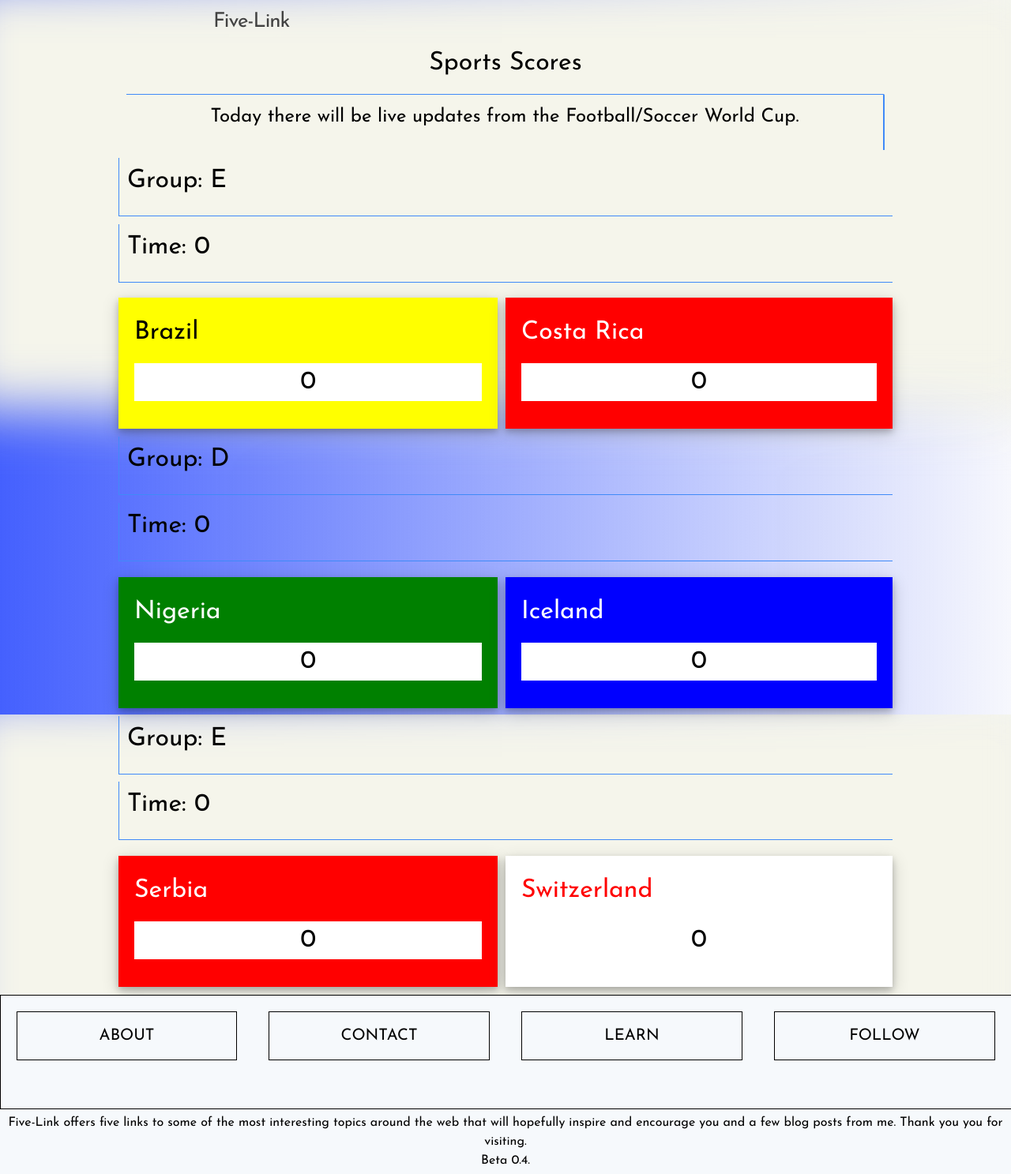
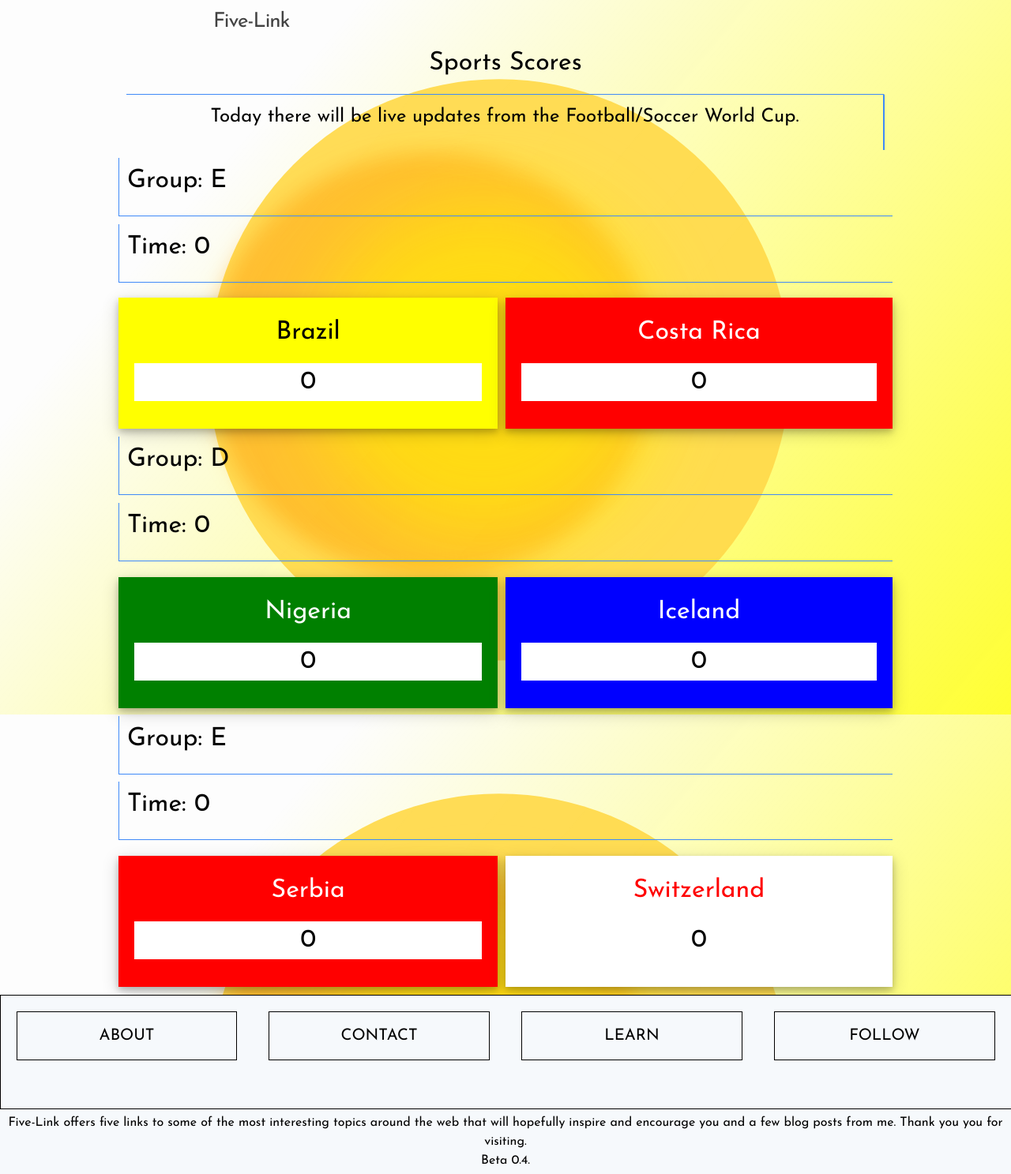
Before and after one commit to hub63501/my-links, a Jekyll site: the page built from pages/SportsScores.html, in a window 1280 px wide. Shown: the whole page at 79% size. Built offline with Jekyll 4.4.1, drawn with Linux system fonts in a browser that asks for light colours.

```diff
--- a/css/CSS-U_flex.css
+++ b/css/CSS-U_flex.css
@@ -545,8 +545,7 @@
         border-style: none;
     }
     .About-para-m-2-a{
-        padding: 10px;
-        text-align: center;
+        padding: 0px;
     }
 }
 
--- a/css/MColors.css
+++ b/css/MColors.css
@@ -15,7 +15,7 @@
 }
 body{
     /*background-color:#0c101c;*/
-    background-image     : url("/assets/img/blur_01.svg");
+    background-image     : url("/assets/img/background_02.svg");
     background-repeat    : no-repeat;
     background-size      : cover;
     background-attachment: fixed;
--- a/pages/SportsScores.html
+++ b/pages/SportsScores.html
@@ -83,7 +83,7 @@
 <div class="Sect-m-1">
         <div class="About-para-m-1">
             <div class="About-para-m-1-a" style="background-color: yellow;">
-                <h1 style="color:black">
+                <h1 style="color:black; text-align: center;">
                 <script>
                     document.write(Team_1);
                 </script>
@@ -101,7 +101,7 @@
 <div class="Sect-m-2">
     <div class="About-para-m-2">
         <div class="About-para-m-2-a" style="background-color: red;">
-            <h1 style="color:white">
+            <h1 style="color:white; text-align: center;">
                 <script>
                     document.write(Team_2)
                 </script>
@@ -140,7 +140,7 @@
     <div class="Sect-m-1">
             <div class="About-para-m-1">
                 <div class="About-para-m-1-a" style="background-color: green;">
-                    <h1 style="color:white">
+                    <h1 style="color:white; text-align: center;">
                     <script>
                         document.write(Team_3);
                     </script>
@@ -158,7 +158,7 @@
     <div class="Sect-m-2">
         <div class="About-para-m-2">
             <div class="About-para-m-2-a" style="background-color: blue;">
-                <h1 style="color:white">
+                <h1 style="color:white; text-align: center;">
                     <script>
                         document.write(Team_4)
                     </script>
@@ -197,7 +197,7 @@
         <div class="Sect-m-1">
                 <div class="About-para-m-1">
                     <div class="About-para-m-1-a" style="background-color: red;">
-                        <h1 style="color:white">
+                        <h1 style="color:white; text-align: center;">
                         <script>
                             document.write(Team_5);
                         </script>
@@ -215,7 +215,7 @@
         <div class="Sect-m-2">
             <div class="About-para-m-2">
                 <div class="About-para-m-2-a" style="background-color: white;">
-                    <h1 style="color:red">
+                    <h1 style="color:red; text-align: center;">
                         <script>
                             document.write(Team_6);
                         </script>
```
